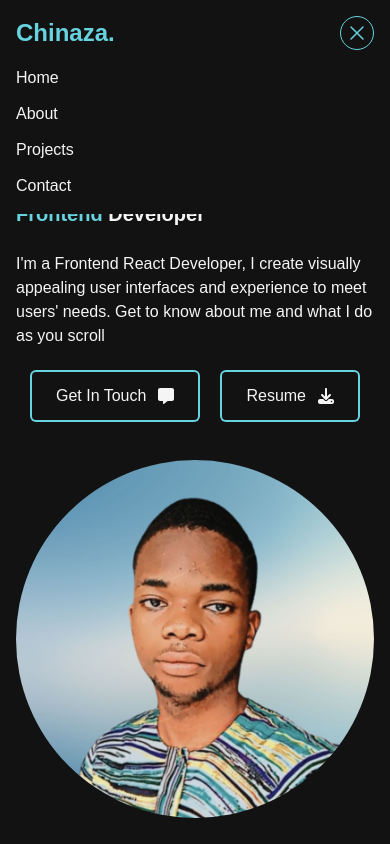
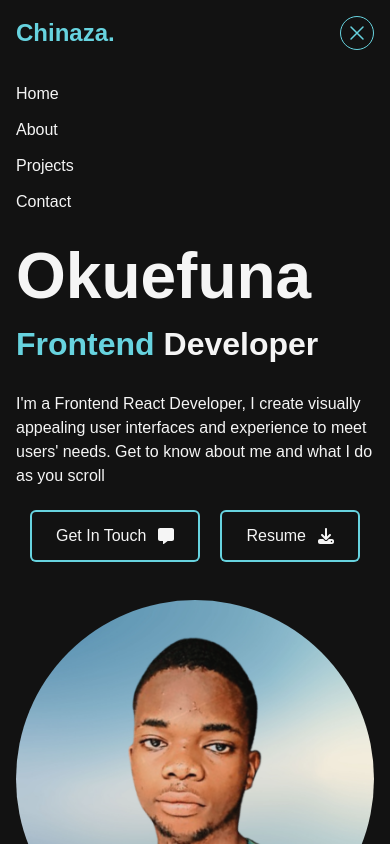
Before and after one commit to Chinex4/My-Portfolio, a React (Vite) app: page / in a window 390 px wide. Both pictures are taken after a click on the button 357 px from the left and 33 px from the top of the page. Shown: the top 844 px of the page. Built offline with nearby package versions, Linux system fonts and the light colour scheme.

Commit message:
new features

```diff
--- a/src/components/Header/Header.jsx
+++ b/src/components/Header/Header.jsx
@@ -9,7 +9,7 @@ const Header = () => {
         setMenuIsOpen(!menuIsOpen)
     }
 
-    let mobileMenuClass = "mt-4";
+    let mobileMenuClass = "mt-4 md:hidden";
     let icon;
 
     if (!menuIsOpen) {
@@ -45,7 +45,14 @@ const Header = () => {
 
                 <NavBar className="hidden md:block text-[1.2rem]" />
             </div>
+            <motion.div
+                initial={{ height: 0, opacity: 0 }}
+                whileInView={{ height: 150, opacity: 1, backgroundColor: '#121212' }}
+                transition={{duration: 0.5}}
+                animate={{height: 0, opacity: 0}}
+                className={`md:h-0 ${mobileMenuClass} mt-0`}>
             <NavBar className={mobileMenuClass} />
+            </motion.div>
 
         </motion.header>
 
--- a/src/components/Introduction/Introduction.jsx
+++ b/src/components/Introduction/Introduction.jsx
@@ -15,10 +15,10 @@ const Introduction = () => {
                 transition={{ delay: 1, duration: 1, type:'tween'}}
                 className='md:w-[40rem] space-y-6 md:space-y-8'>
                 <div className='space-y-2'>
-                    <h1 className='text-5xl md:text-[3rem] lg:text-[5rem] md:leading-[4rem] lg:leading-[5rem] font-bold'>
+                    <h1 className='text-[4rem] leading-[4.5rem] md:text-[3rem] lg:text-[5rem] md:leading-[4rem] lg:leading-[5rem] font-bold'>
                         Hi, I'm Chinaza Okuefuna
                     </h1>
-                    <h3 className='font-bold text-xl md:text-3xl'>
+                    <h3 className='font-bold text-[2rem] md:text-3xl'>
                         <span className='text-[#67D3DF]'>Frontend</span> Developer
                     </h3>
                 </div>
--- a/src/components/Projects/ProjectCard.jsx
+++ b/src/components/Projects/ProjectCard.jsx
@@ -8,7 +8,7 @@ const ProjectCard = ({ image, title, description, technologies, link }) => {
             whileInView={{ opacity: 1, scale:1 }}
             whileHover={{y: -20}}
             whileTap={{y: -20}}
-            transition={{ duration: 0.6, type: 'tween', ease: 'easeIn' }}
+            transition={{ duration: 0.3, type: 'tween', ease: 'easeIn' }}
             href={link}
             className='w-[20rem] md:w-[25rem] lg:w-[24rem] rounded-lg flex flex-col transition-all duration-300 ease-linear bg-[#074b53cb] hover:shadow-xl hover:shadow-[#67d3df25]'>
             <span>
```
